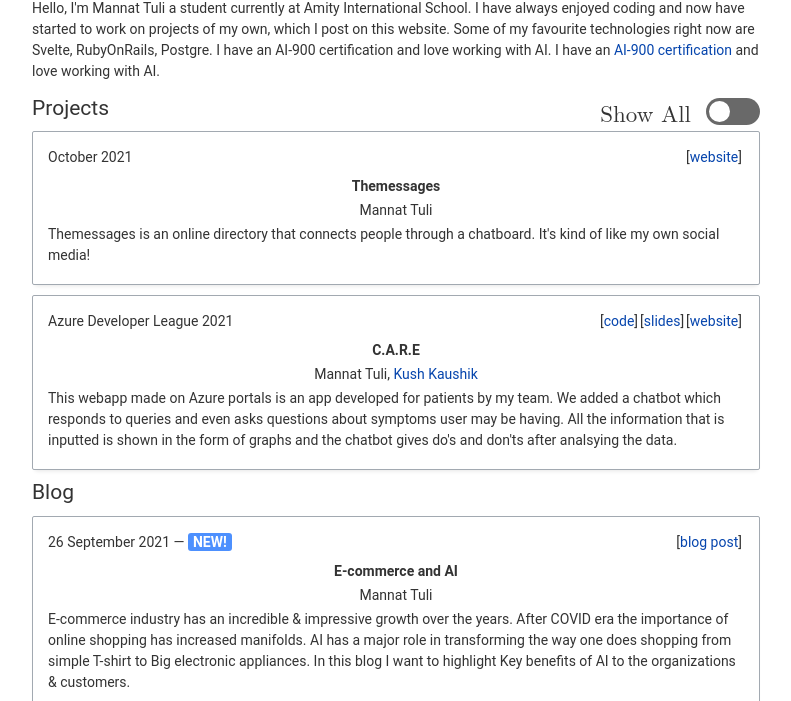
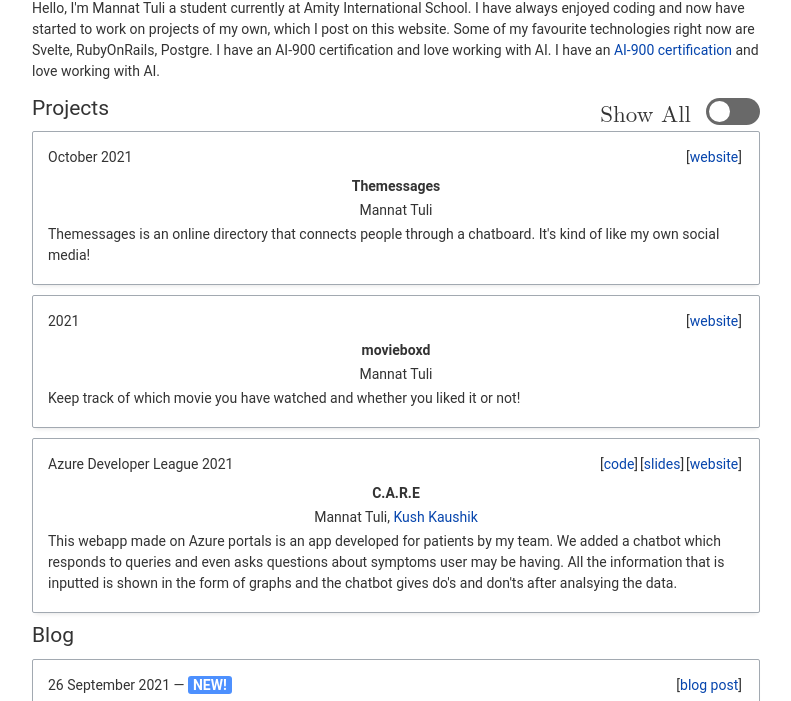
Before and after one commit to mannattuli/mannattuli.github.io, a plain HTML site: page index.html in a window 1280 px wide. Shown: the part 78-779 px from the top of the page, without its empty margins (244-1035 px from the left). Drawn offline with Linux system fonts and the light colour scheme.

Commit message:
adding moviedb

```diff
--- a/index.html
+++ b/index.html
@@ -1,17 +1,20 @@
-<!doctype html>
+<!DOCTYPE html>
 <html lang="en">
   <head>
-    <meta charset=utf-8>
+    <meta charset="utf-8" />
     <meta name="viewport" content="width=device-width, initial-scale=1.0" />
 
     <title>Mannat Tuli</title>
-    <meta content="Mannat Tuli" name=title>
-    <meta content="Mannat Tuli" name=author>
-    <meta content="Portfolio website of Mannat Tuli." name=description>
+    <meta content="Mannat Tuli" name="title" />
+    <meta content="Mannat Tuli" name="author" />
+    <meta content="Portfolio website of Mannat Tuli." name="description" />
 
-    <meta content=website property=og:type>
-    <meta content="Mannat Tuli" property=og:title>
-    <meta content="Portfolio website of Mannat Tuli." property=og:description>
+    <meta content="website" property="og:type" />
+    <meta content="Mannat Tuli" property="og:title" />
+    <meta
+      content="Portfolio website of Mannat Tuli."
+      property="og:description"
+    />
 
     <link rel="stylesheet" href="index.css" />
     <link rel="shortcut icon" href="img/favicon.ico" type="image/x-icon" />
@@ -25,7 +28,9 @@
         projects of my own, which I post on this website. Some of my favourite
         technologies right now are Svelte, RubyOnRails, Postgre. I have an
         AI-900 certification and love working with AI. I have an
-        <a href="https://www.linkedin.com/feed/update/urn:li:activity:6797586353921036288/">
+        <a
+          href="https://www.linkedin.com/feed/update/urn:li:activity:6797586353921036288/"
+        >
           AI-900 certification
         </a>
         and love working with AI.
@@ -82,8 +87,23 @@
           </p>
         </div>
       </div>
+      <!--movieboxd-->
+      <div class="toggle-item">
+        <div class="project">
+          <span class="project-head">2021 </span>
+          <span class="project-files">
+            [<a href="https://movieboxd.herokuapp.com/">website</a>]
+          </span>
+          <span class="project-title"><b>movieboxd</b></span>
+          <p class="project-author">Mannat Tuli</p>
+          <p class="project-text">
+            Keep track of which movie you have watched and whether you liked it
+            or not!
+          </p>
+        </div>
+      </div>
       <!--CARE-->
-      <div class="toggle-item">
+      <div id="hide" class="toggle-item">
         <div class="project">
           <span class="project-head"> Azure Developer League 2021 </span>
           <span class="project-files">
```
